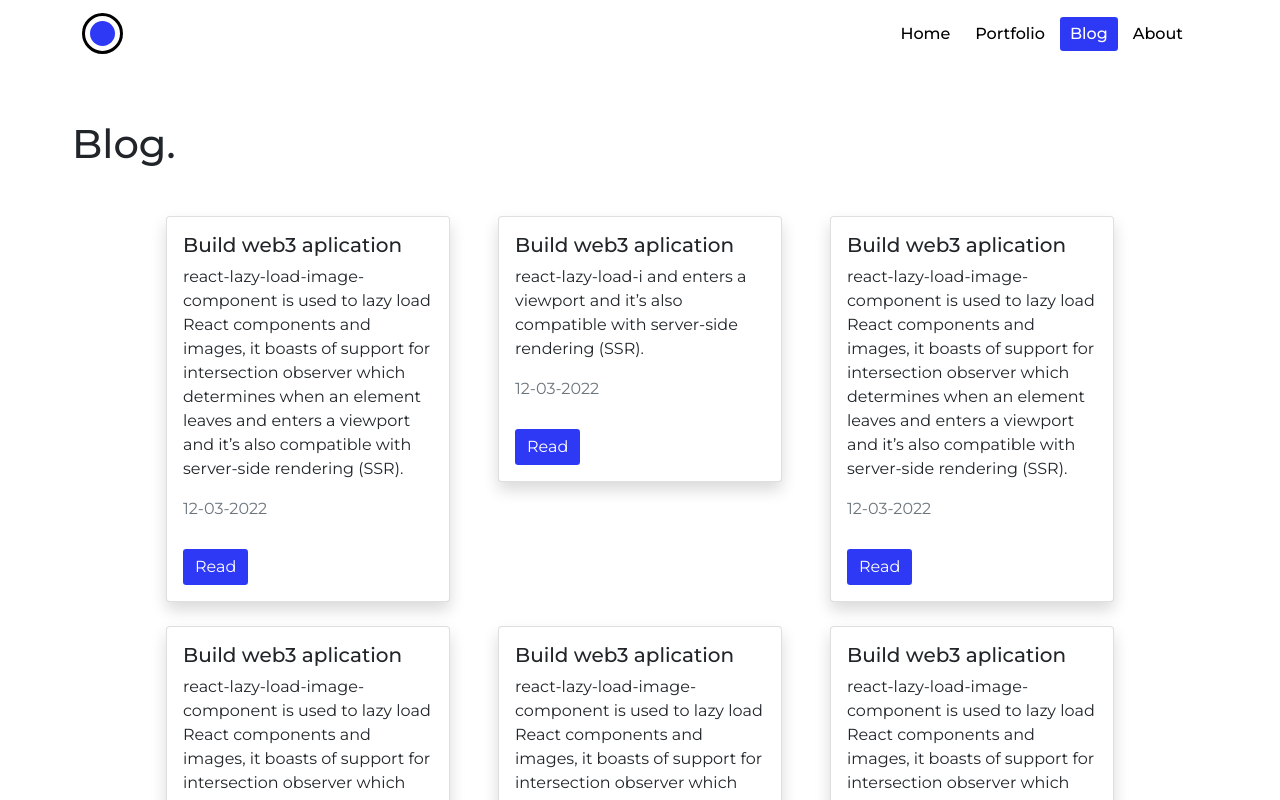
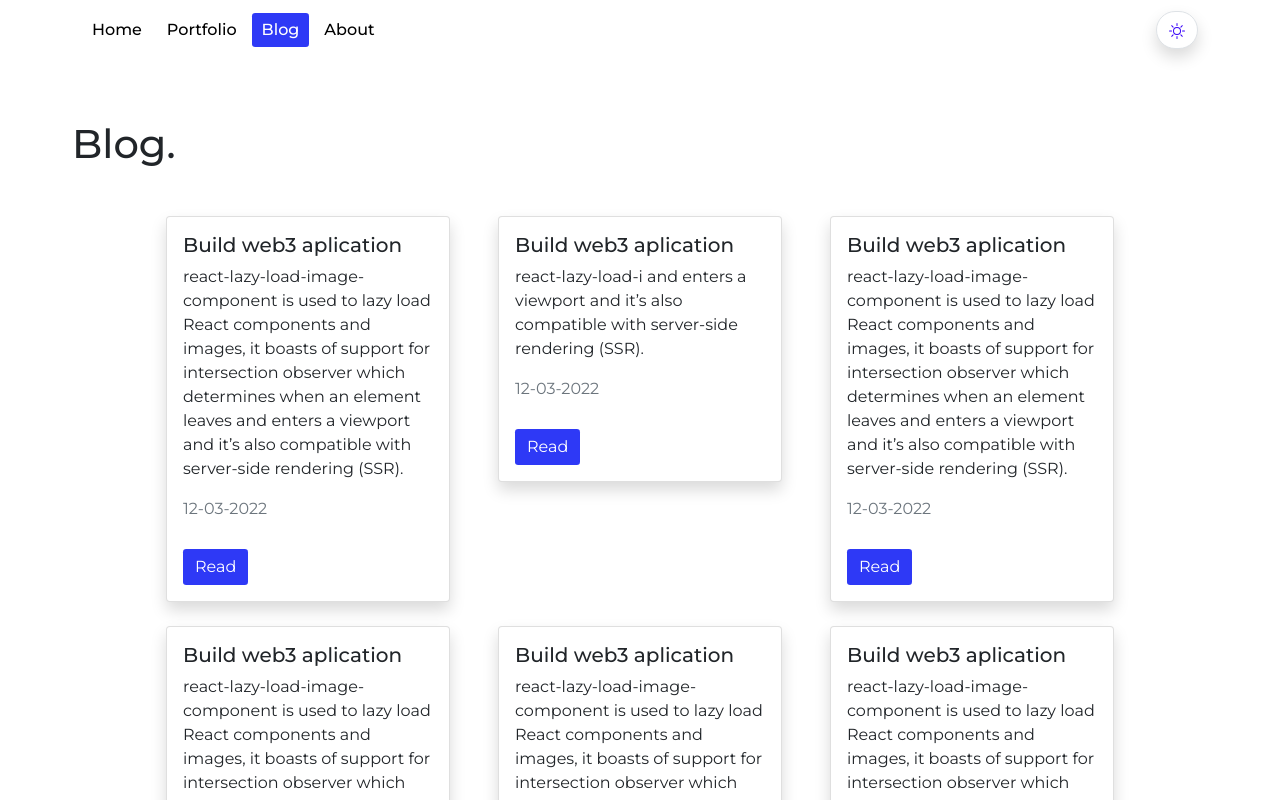
Before and after one commit to fabricio3g/portfolio-nextjs, a Next.js app: page /blog in a window 1280 px wide. Shown: the top 800 px of the page. Built offline with nearby package versions, Linux system fonts and the light colour scheme.

Commit message:
dark mode button added

```diff
--- a/Components/Nav.js
+++ b/Components/Nav.js
@@ -5,19 +5,15 @@ import {
   Button,
 } from "react-bootstrap";
 import Style from "../styles/Button.module.css";
-
+import {BsSun} from 'react-icons/bs'
 const Nav = ({position, path}) => {
   return (
     <>
       <Navbar fixed={`top `} className={`${ position ? 'nav-bg': ''}`}>
         <Container>
           <Navbar.Brand href="/">
-            <Link href={'/'}><span className="dot" id={path === '/aboutme' & !position ? 'dot-white' : ''}>
-              <span className="inner_dot"></span>
-            </span>
-            </Link>
-          </Navbar.Brand>
-          <Navbar.Toggle />
+
+            <Navbar.Toggle />
           <Navbar.Collapse className="justify-content-end">
             <Link href={'/'}>
               <Button className={path === '/' ? Style.active : Style.btn } id={path === '/aboutme' & !position ? 'text-white' : ''}>Home</Button>
@@ -33,6 +29,10 @@ const Nav = ({position, path}) => {
             </Link>
 
           </Navbar.Collapse>
+          </Navbar.Brand>
+              <Button className='rounded-pill bg-white border border-black shadow'>
+                  <BsSun color="#3700f9"/>
+              </Button>
         </Container>
       </Navbar>
     </>
```
